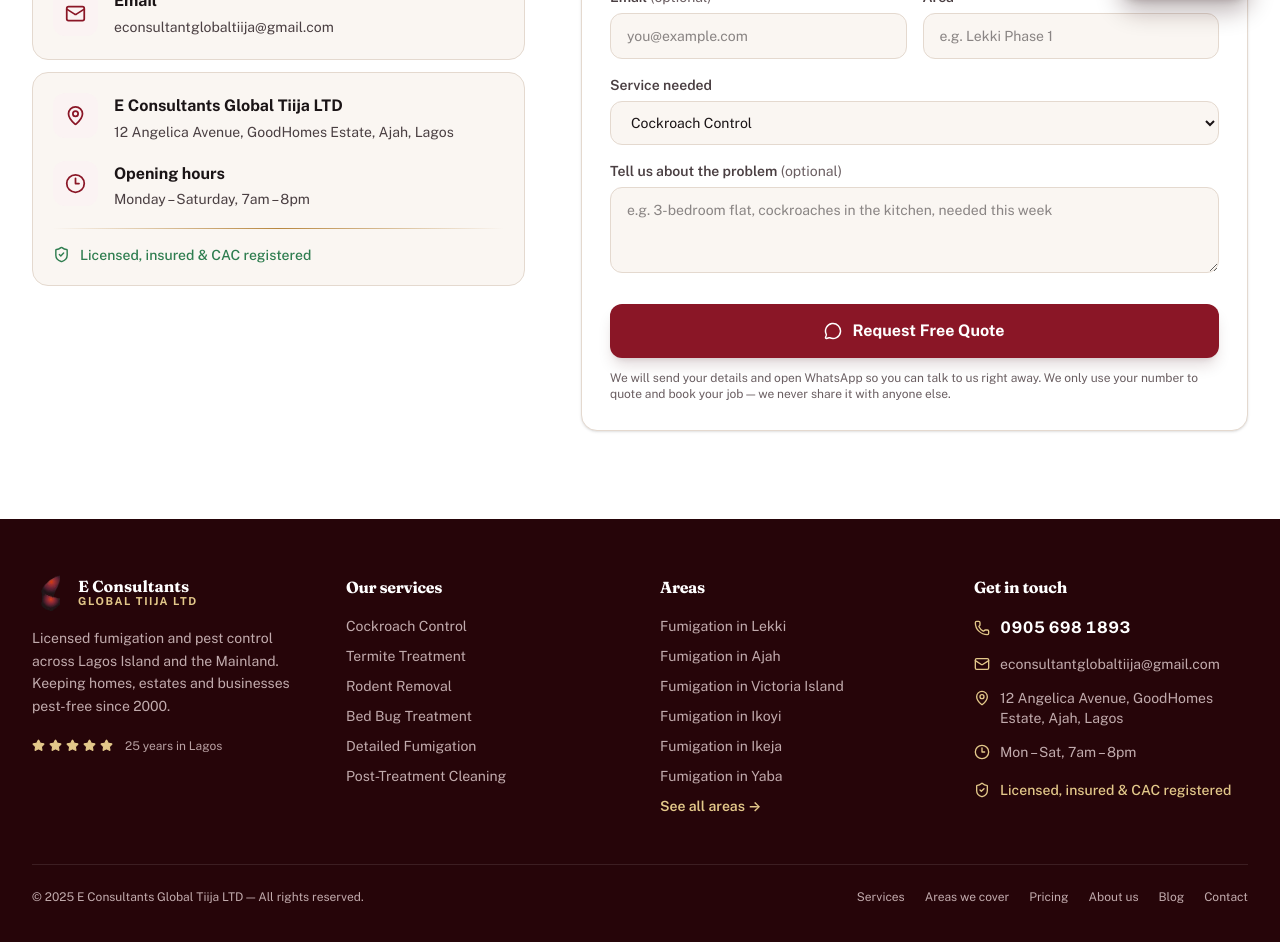
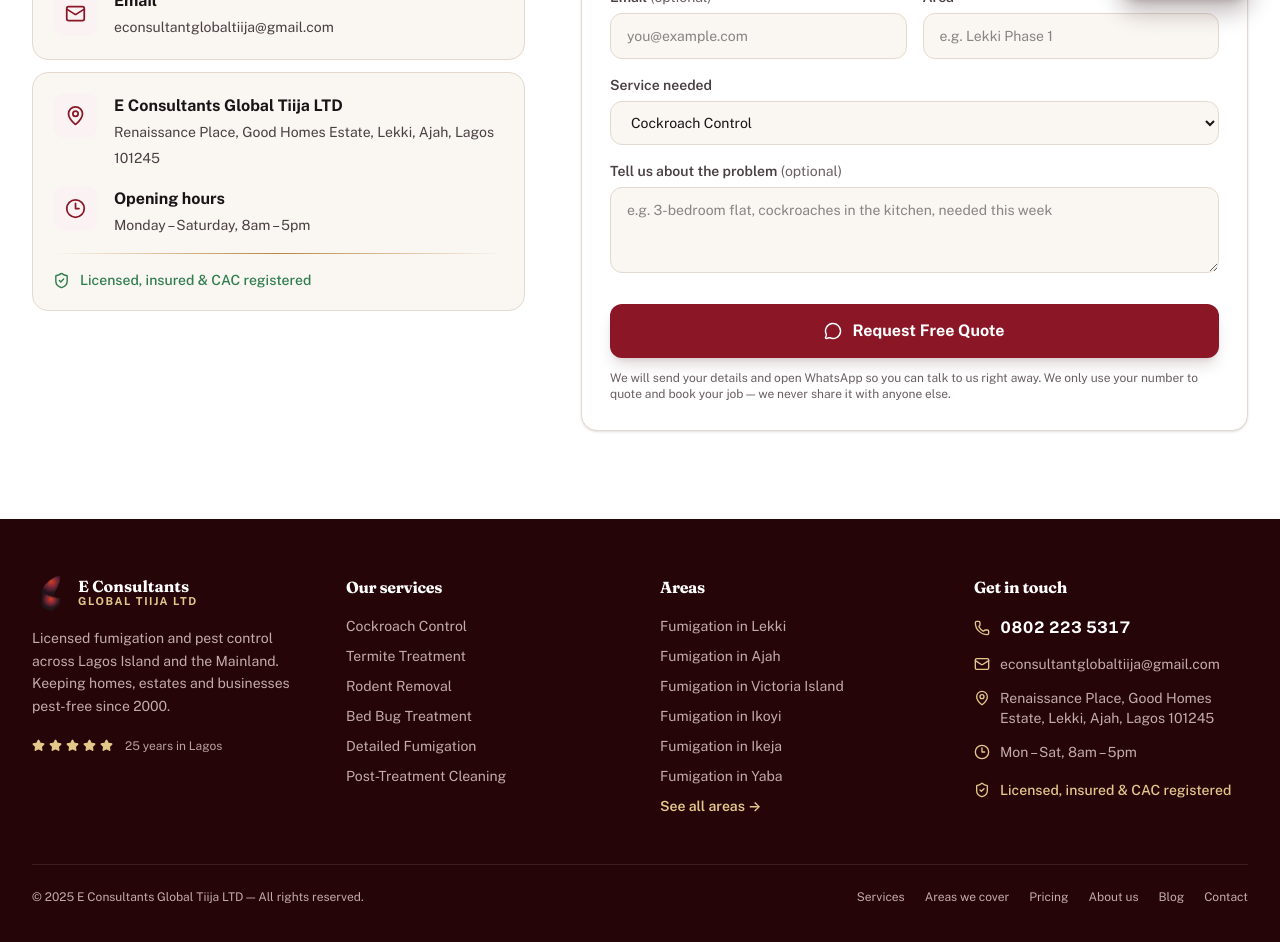
Before and after one commit to henrykay53/e-consultant-web, a React (Vite) app: page /contact in a window 1280 px wide. Shown: the part 780-1722 px from the top of the page. Built offline with nearby package versions, Linux system fonts and the light colour scheme.

Commit message:
updated: siteConfig to be the only source of truth and match with what the business has on it's google business profile

```diff
--- a/index.html
+++ b/index.html
@@ -32,69 +32,10 @@
     <meta name="twitter:description" content="Licensed fumigation and pest control in Lagos. Child &amp; pet-safe treatments, same-day response, 30-day guarantee." />
     <meta name="twitter:image" content="https://econsultantsglobaltiija.com.ng/images/social-preview.jpg" />
 
-    <!-- One business entity only. The testimonials component used to inject a
-         second LocalBusiness under a different name, so the homepage
-         declared two competing companies. -->
-    <script type="application/ld+json">
-      {
-        "@context": "https://schema.org",
-        "@type": "PestControlService",
-        "@id": "https://econsultantsglobaltiija.com.ng/#business",
-        "name": "E Consultants Global Tiija",
-        "legalName": "E Consultants Global Tiija LTD",
-        "image": "https://econsultantsglobaltiija.com.ng/images/social-preview.jpg",
-        "logo": "https://econsultantsglobaltiija.com.ng/logo/logo.png",
-        "description": "Licensed fumigation and pest control services for homes and businesses across Lagos, Nigeria.",
-        "url": "https://econsultantsglobaltiija.com.ng/",
-        "telephone": "+2349056981893",
-        "email": "econsultantglobaltiija@gmail.com",
-        "foundingDate": "2000",
-        "priceRange": "₦₦",
-        "currenciesAccepted": "NGN",
-        "address": {
-          "@type": "PostalAddress",
-          "streetAddress": "12 Angelica Avenue, GoodHomes Estate",
-          "addressLocality": "Ajah",
-          "addressRegion": "Lagos State",
-          "addressCountry": "NG"
-        },
-        "geo": {
-          "@type": "GeoCoordinates",
-          "latitude": 6.4698,
-          "longitude": 3.5852
-        },
-        "openingHoursSpecification": [
-          {
-            "@type": "OpeningHoursSpecification",
-            "dayOfWeek": ["Monday","Tuesday","Wednesday","Thursday","Friday","Saturday"],
-            "opens": "08:00",
-            "closes": "18:00"
-          }
-        ],
-        "areaServed": [
-          { "@type": "City", "name": "Lagos" },
-          { "@type": "Place", "name": "Lekki" },
-          { "@type": "Place", "name": "Ajah" },
-          { "@type": "Place", "name": "Victoria Island" },
-          { "@type": "Place", "name": "Ikoyi" },
-          { "@type": "Place", "name": "Ikeja" },
-          { "@type": "Place", "name": "Yaba" },
-          { "@type": "Place", "name": "Surulere" },
-          { "@type": "Place", "name": "Sangotedo" }
-        ],
-        "hasOfferCatalog": {
-          "@type": "OfferCatalog",
-          "name": "Pest Control Services",
-          "itemListElement": [
-            { "@type": "Offer", "itemOffered": { "@type": "Service", "name": "Termite Treatment" } },
-            { "@type": "Offer", "itemOffered": { "@type": "Service", "name": "Rodent Removal" } },
-            { "@type": "Offer", "itemOffered": { "@type": "Service", "name": "Cockroach Control" } },
-            { "@type": "Offer", "itemOffered": { "@type": "Service", "name": "Bed Bug Treatment" } },
-            { "@type": "Offer", "itemOffered": { "@type": "Service", "name": "Detailed Fumigation" } }
-          ]
-        }
-      }
-    </script>
+    <!-- Business structured data (PestControlService) is generated from
+         src/siteConfig.js and injected into every page at build time by
+         scripts/prerender.mjs — it is not hand-written here, so the phone,
+         address and hours cannot drift from the Google Business Profile. -->
 
     <script async src="https://www.googletagmanager.com/gtag/js?id=G-PEN5VGLJFT"></script>
     <script>
--- /dev/null
+++ b/src/businessSchema.js
@@ -0,0 +1,55 @@
+import { company, absoluteUrl } from "./siteConfig";
+import { services, serviceAreas } from "./data";
+import { openingHoursSpecification } from "./component/availability";
+
+/**
+ * The business entity Google reads from every page.
+ *
+ * Built from siteConfig and the data layer at prerender time rather than
+ * hand-written in index.html, so the phone number, address, hours and areas
+ * can never drift away from what the site displays — or from the Google
+ * Business Profile they are meant to match.
+ */
+export const businessSchema = () => {
+  const sameAs = Object.values(company.social).filter(Boolean);
+
+  return {
+    "@context": "https://schema.org",
+    "@type": "PestControlService",
+    "@id": `${company.url}/#business`,
+    name: company.name,
+    legalName: company.legalName,
+    image: absoluteUrl("/images/social-preview.jpg"),
+    logo: absoluteUrl("/logo/logo.png"),
+    description:
+      "Licensed fumigation and pest control services for homes and businesses across Lagos, Nigeria.",
+    url: `${company.url}/`,
+    telephone: company.phone,
+    email: company.email,
+    foundingDate: String(company.foundedYear),
+    priceRange: "₦₦",
+    currenciesAccepted: "NGN",
+    address: {
+      "@type": "PostalAddress",
+      streetAddress: company.street,
+      addressLocality: company.locality,
+      postalCode: company.postalCode,
+      addressRegion: company.region,
+      addressCountry: company.country,
+    },
+    openingHoursSpecification: openingHoursSpecification(),
+    areaServed: [
+      { "@type": "City", name: company.city },
+      ...serviceAreas.map((a) => ({ "@type": "Place", name: a.name })),
+    ],
+    hasOfferCatalog: {
+      "@type": "OfferCatalog",
+      name: "Pest Control Services",
+      itemListElement: services.map((s) => ({
+        "@type": "Offer",
+        itemOffered: { "@type": "Service", name: s.title },
+      })),
+    },
+    ...(sameAs.length ? { sameAs } : {}),
+  };
+};
--- a/src/component/aboutCounter.jsx
+++ b/src/component/aboutCounter.jsx
@@ -4,7 +4,7 @@
 import { yearsOperating } from "../siteConfig";
 
 const stats = [
-  { icon: Users, label: "Clients served", value: 150, suffix: "+" },
+  { icon: Users, label: "Fumigation sessions", value: "10,000", suffix: "+" },
   { icon: Clock, label: "Years in business", value: yearsOperating, suffix: "+" },
   { icon: UserCheck, label: "Trained technicians", value: 7, suffix: "" },
 ];
--- a/src/component/availability.js
+++ b/src/component/availability.js
@@ -1,35 +1,90 @@
 import { company } from "../siteConfig";
 
 /**
- * Are we open right now, in Lagos time?
+ * Opening hours, derived entirely from `company.hours`.
  *
- * Powers the "we're answering calls now" indicator. A live status next to a
- * phone number measurably lifts call-through, because the visitor's real
- * hesitation is "will anyone actually pick up?"
+ * The live "answering calls now" badge depends on this being right: showing
+ * "open" when nobody will pick up is worse than showing nothing.
  */
-export const OPEN_HOUR = 7;
-export const CLOSE_HOUR = 20; // 8pm
 
-export const lagosNow = () => {
+const DAYS = ["Mon", "Tue", "Wed", "Thu", "Fri", "Sat", "Sun"];
+
+const FULL_DAY = {
+  Mon: "Monday",
+  Tue: "Tuesday",
+  Wed: "Wednesday",
+  Thu: "Thursday",
+  Fri: "Friday",
+  Sat: "Saturday",
+  Sun: "Sunday",
+};
+
+const toMinutes = (hhmm) => {
+  const [h, m] = hhmm.split(":").map(Number);
+  return h * 60 + m;
+};
+
+/** "08:00" -> "8am", "17:30" -> "5:30pm" */
+export const formatTime = (hhmm) => {
+  const [h, m] = hhmm.split(":").map(Number);
+  const suffix = h >= 12 ? "pm" : "am";
+  const hour = h % 12 || 12;
+  return m ? `${hour}:${String(m).padStart(2, "0")}${suffix}` : `${hour}${suffix}`;
+};
+
+/** Runs of consecutive open days that share the same hours. */
+export const hourGroups = () => {
+  const groups = [];
+  for (const day of DAYS) {
+    const hours = company.hours[day] ?? null;
+    const last = groups[groups.length - 1];
+    if (last && JSON.stringify(last.hours) === JSON.stringify(hours)) {
+      last.days.push(day);
+    } else {
+      groups.push({ days: [day], hours });
+    }
+  }
+  return groups.filter((g) => g.hours);
+};
+
+/** "Mon – Sat, 8am – 5pm", or "Monday – Saturday, 8am – 5pm" with long. */
+export const hoursSummary = ({ long = false } = {}) =>
+  hourGroups()
+    .map(({ days, hours }) => {
+      const name = (d) => (long ? FULL_DAY[d] : d);
+      const range =
+        days.length === 1 ? name(days[0]) : `${name(days[0])} – ${name(days.at(-1))}`;
+      return `${range}, ${formatTime(hours[0])} – ${formatTime(hours[1])}`;
+    })
+    .join(" · ");
+
+/** Current weekday and minutes past midnight in Lagos. */
+export const lagosNow = (date = new Date()) => {
   const parts = new Intl.DateTimeFormat("en-GB", {
     timeZone: "Africa/Lagos",
-    hour: "numeric",
     weekday: "short",
-    hour12: false,
-  }).formatToParts(new Date());
-
-  const hour = Number(parts.find((p) => p.type === "hour")?.value ?? 12);
-  const weekday = parts.find((p) => p.type === "weekday")?.value ?? "Mon";
-  return { hour, weekday };
+    hour: "2-digit",
+    minute: "2-digit",
+    hourCycle: "h23",
+  }).formatToParts(date);
+  const get = (type) => parts.find((p) => p.type === type)?.value;
+  return {
+    weekday: get("weekday") ?? "Mon",
+    minutes: Number(get("hour") ?? 12) * 60 + Number(get("minute") ?? 0),
+  };
 };
 
-export const isOpenNow = () => {
-  const { hour, weekday } = lagosNow();
-  if (weekday === "Sun") return false;
-  return hour >= OPEN_HOUR && hour < CLOSE_HOUR;
+export const isOpenNow = (date = new Date()) => {
+  const { weekday, minutes } = lagosNow(date);
+  const hours = company.hours[weekday];
+  return Boolean(hours) && minutes >= toMinutes(hours[0]) && minutes < toMinutes(hours[1]);
 };
 
-export const availabilityLabel = () =>
-  isOpenNow()
-    ? "We're answering calls now"
-    : `Lines open 7am — 8pm. Leave a WhatsApp and ${company.shortName || "we"}'ll reply first thing.`;
+/** Schema.org openingHoursSpecification for the business structured data. */
+export const openingHoursSpecification = () =>
+  hourGroups().map(({ days, hours }) => ({
+    "@type": "OpeningHoursSpecification",
+    dayOfWeek: days.map((d) => FULL_DAY[d]),
+    opens: hours[0],
+    closes: hours[1],
+  }));
--- a/src/component/contactUs.jsx
+++ b/src/component/contactUs.jsx
@@ -5,6 +5,7 @@
 import LiveStatus from "./liveStatus";
 import { company, telHref, mailHref, waHref } from "../siteConfig";
 import { trackCall, trackEmail, trackWhatsApp } from "../helper";
+import { hoursSummary } from "./availability";
 
 const Contact = () => (
   <>
@@ -93,7 +94,7 @@
                 </span>
                 <span>
                   <span className="font-bold block">Opening hours</span>
-                  <span className="text-sm text-ink-soft">Monday – Saturday, 7am – 8pm</span>
+                  <span className="text-sm text-ink-soft">{hoursSummary({ long: true })}</span>
                 </span>
               </div>
 
--- a/src/component/footer.jsx
+++ b/src/component/footer.jsx
@@ -13,6 +13,7 @@
 import { company, telHref, mailHref, yearsOperating } from "../siteConfig";
 import { services, serviceAreas } from "../data";
 import { trackCall, trackEmail } from "../helper";
+import { hoursSummary } from "./availability";
 
 const quickLinks = [
   { path: "/services", label: "Services" },
@@ -157,7 +158,7 @@
               </li>
               <li className="flex items-start gap-2.5">
                 <Clock3 size={16} className="text-brass-300 shrink-0 mt-0.5" />
-                Mon – Sat, 7am – 8pm
+                {hoursSummary()}
               </li>
               <li className="flex items-start gap-2.5 text-brass-300 font-medium pt-1">
                 <ShieldCheck size={16} className="shrink-0 mt-0.5" />
--- a/src/component/liveStatus.jsx
+++ b/src/component/liveStatus.jsx
@@ -1,5 +1,5 @@
 import { useEffect, useState } from "react";
-import { isOpenNow } from "./availability";
+import { isOpenNow, hoursSummary } from "./availability";
 
 /**
  * "Will anyone actually pick up?" is the last hesitation before a call.
@@ -33,7 +33,7 @@
           }`}
         />
       </span>
-      {open ? "Answering calls now" : "Lines open 7am – 8pm · WhatsApp anytime"}
+      {open ? "Answering calls now" : `Lines open ${hoursSummary()} · WhatsApp anytime`}
     </span>
   );
 };
--- a/src/data.js
+++ b/src/data.js
@@ -344,7 +344,7 @@
     blurb:
       "Same-day fumigation across Ajah, Sangotedo, Badore, Addo and the surrounding estates — this is our home base.",
     context:
-      "Our office is on Angelica Avenue in GoodHomes Estate, so Ajah is the area we reach fastest. Rapid development here means a lot of properties sit next to cleared bush or active building sites, which pushes rodents and snakes toward occupied homes and makes perimeter treatment as important as indoor work.",
+      "Our office is at Renaissance Place in Good Homes Estate, so Ajah is the area we reach fastest. Rapid development here means a lot of properties sit next to cleared bush or active building sites, which pushes rodents and snakes toward occupied homes and makes perimeter treatment as important as indoor work.",
     common: ["Termites", "Rodents", "Cockroaches", "Perimeter and compound treatment"],
   },
   {
--- a/src/entry-server.jsx
+++ b/src/entry-server.jsx
@@ -6,6 +6,8 @@
 import AppShell from "./AppShell";
 import { routes } from "./routes";
 import "./index.css";
+
+export { businessSchema } from "./businessSchema";
 
 /**
  * Renders one route to static HTML plus its Helmet tags, so social crawlers
--- a/src/siteConfig.js
+++ b/src/siteConfig.js
@@ -11,20 +11,35 @@
   // the structured-data @id all derive from this — never hardcode the host.
   url: "https://econsultantsglobaltiija.com.ng",
 
-  phone: "+2349056981893",
-  phoneDisplay: "0905 698 1893",
-  whatsapp: "2349056981893",
+  // Must match the Google Business Profile exactly — Google cross-checks the
+  // name, address and phone on the site against the listing.
+  phone: "+2348022235317",
+  phoneDisplay: "0802 223 5317",
+  whatsapp: "2348022235317",
   email: "econsultantglobaltiija@gmail.com",
 
-  addressLine: "12 Angelica Avenue, GoodHomes Estate, Ajah, Lagos",
-  street: "12 Angelica Avenue, GoodHomes Estate",
+  addressLine: "Renaissance Place, Good Homes Estate, Lekki, Ajah, Lagos 101245",
+  street: "Renaissance Place, Good Homes Estate, Lekki",
+  postalCode: "101245",
   locality: "Ajah",
   city: "Lagos",
   region: "Lagos State",
   country: "NG",
 
   foundedYear: 2000,
-  openingHours: "Mo-Sa 08:00-18:00",
+  // Opening hours — must match the Google Business Profile.
+  // 24-hour "HH:MM"; null means closed. Everything else derives from this:
+  // the footer, the Contact page, the live "answering calls now" badge and
+  // the hours Google reads from the structured data.
+  hours: {
+    Mon: ["08:00", "17:00"],
+    Tue: ["08:00", "17:00"],
+    Wed: ["08:00", "17:00"],
+    Thu: ["08:00", "17:00"],
+    Fri: ["08:00", "17:00"],
+    Sat: ["08:00", "17:00"],
+    Sun: null,
+  },
   gaId: "G-PEN5VGLJFT",
 
   // TODO(owner): paste real profile URLs. Empty values stay hidden in the UI.
```
Also changed, not shown: scripts/prerender.mjs (+8 -1 lines).
